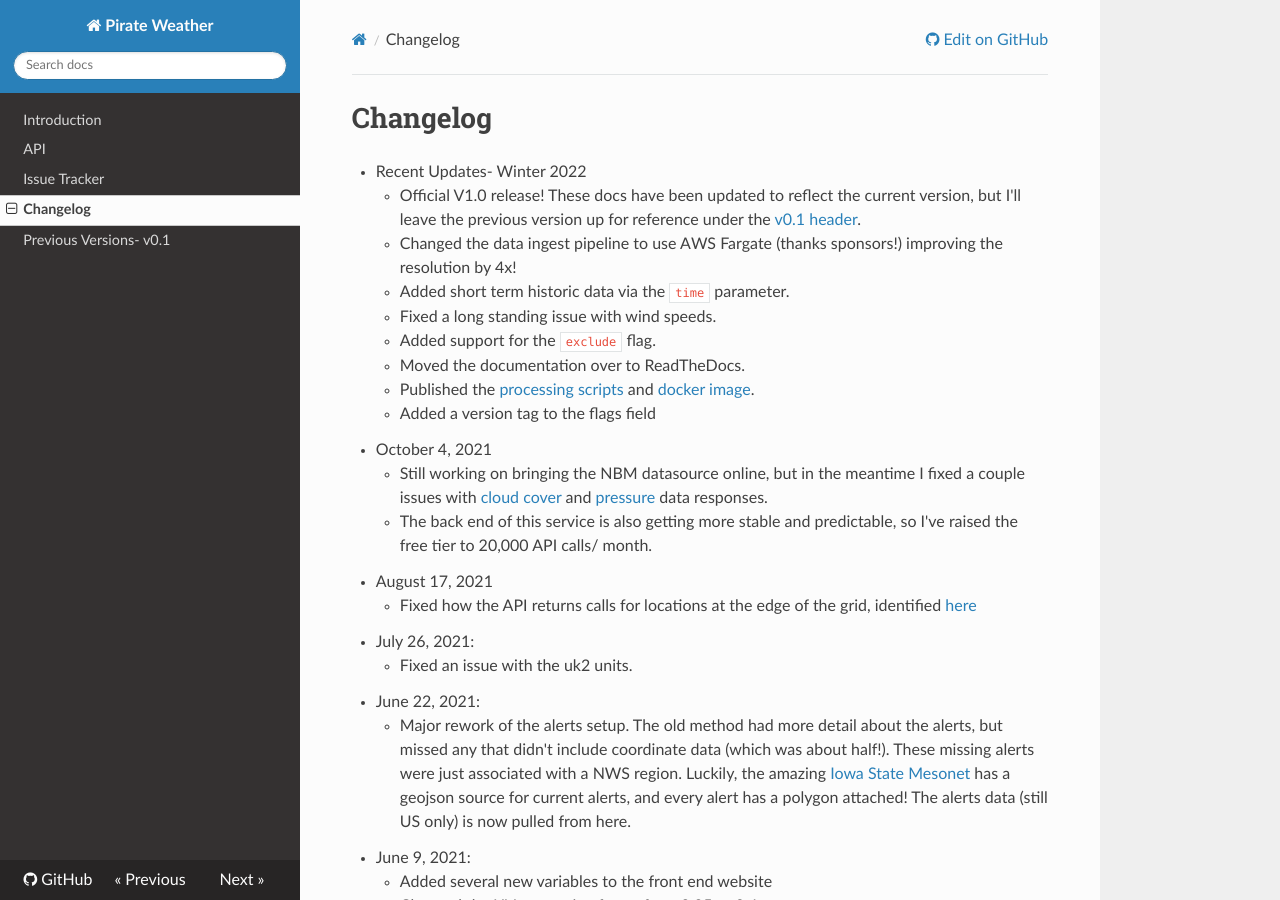
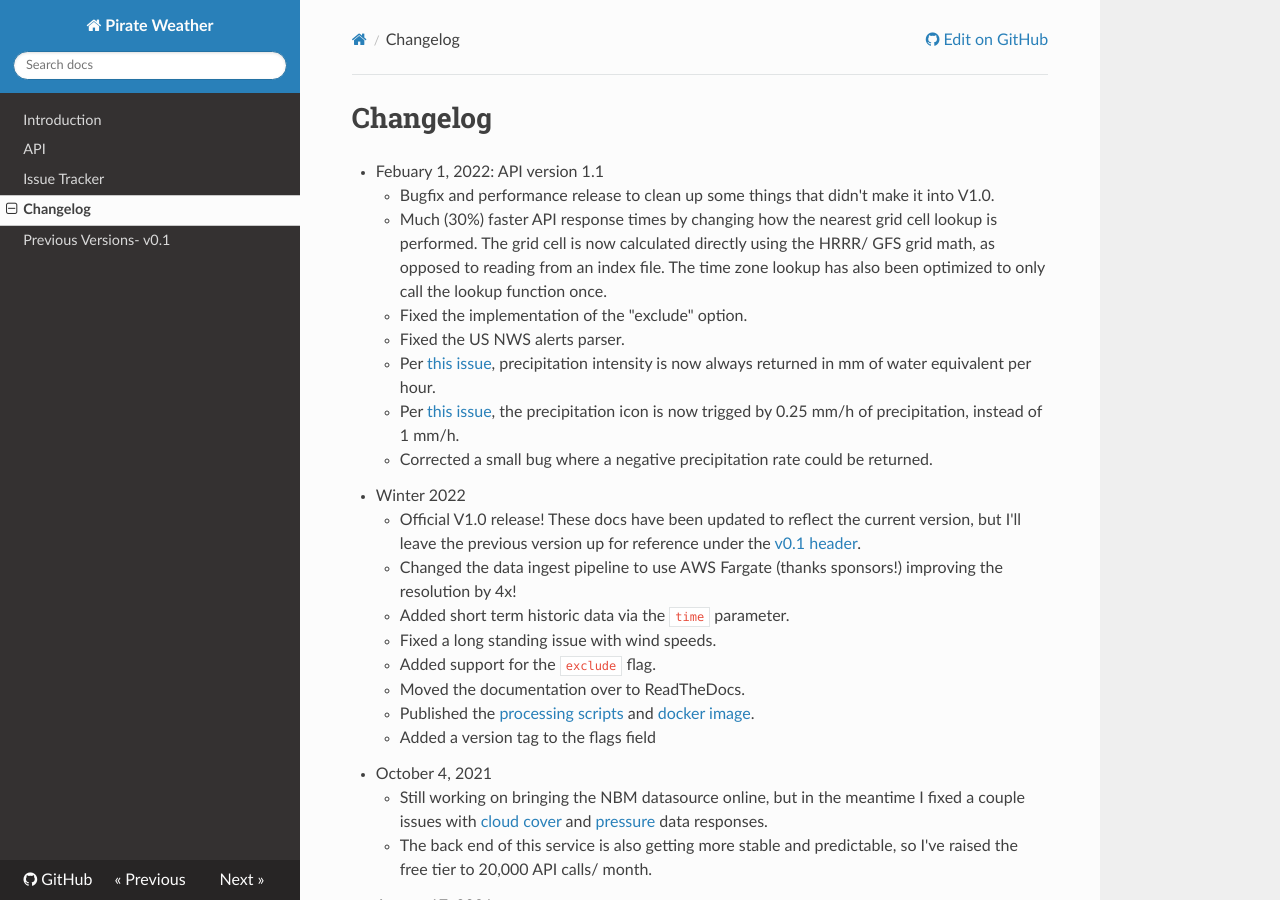
Before and after one commit to Pirate-Weather/pirateweather, an MkDocs documentation site: the page built from docs/changelog.md, in a window 1280 px wide and 900 px high. Built offline with MkDocs 1.6.1, drawn with Linux system fonts in a browser that asks for light colours; nearby versions of some CDN libraries.

Commit message:
Update changelog for V1.1 release

```diff
--- a/docs/changelog.md
+++ b/docs/changelog.md
@@ -1,5 +1,13 @@
 # Changelog
-* Recent Updates- Winter 2022
+* Febuary 1, 2022: API version 1.1
+    * Bugfix and performance release to clean up some things that didn't make it into V1.0.
+    * Much (30%) faster API response times by changing how the nearest grid cell lookup is performed. The grid cell is now calculated directly using the HRRR/ GFS grid math, as opposed to reading from an index file. The time zone lookup has also been optimized to only call the lookup function once.
+    * Fixed the implementation of the "exclude" option.
+    * Fixed the US NWS alerts parser.
+    * Per [this issue](https://github.com/alexander0042/pirate-weather-ha/issues/30#issuecomment-1014959232), precipitation intensity is now always returned in mm of water equivalent per hour.
+    * Per [this issue](https://github.com/alexander0042/pirate-weather-ha/issues/30#issuecomment-1009379064), the precipitation icon is now trigged by 0.25 mm/h of precipitation, instead of 1 mm/h.
+    * Corrected a small bug where a negative precipitation rate could be returned.
+* Winter 2022
     * Official V1.0 release! These docs have been updated to reflect the current version, but I'll leave the previous version up for reference under the [v0.1 header](https://pirateweather.readthedocs.io/en/latest/indexv01/).
     * Changed the data ingest pipeline to use AWS Fargate (thanks sponsors!) improving the resolution by 4x!
     * Added short term historic data via the `time` parameter.
```
